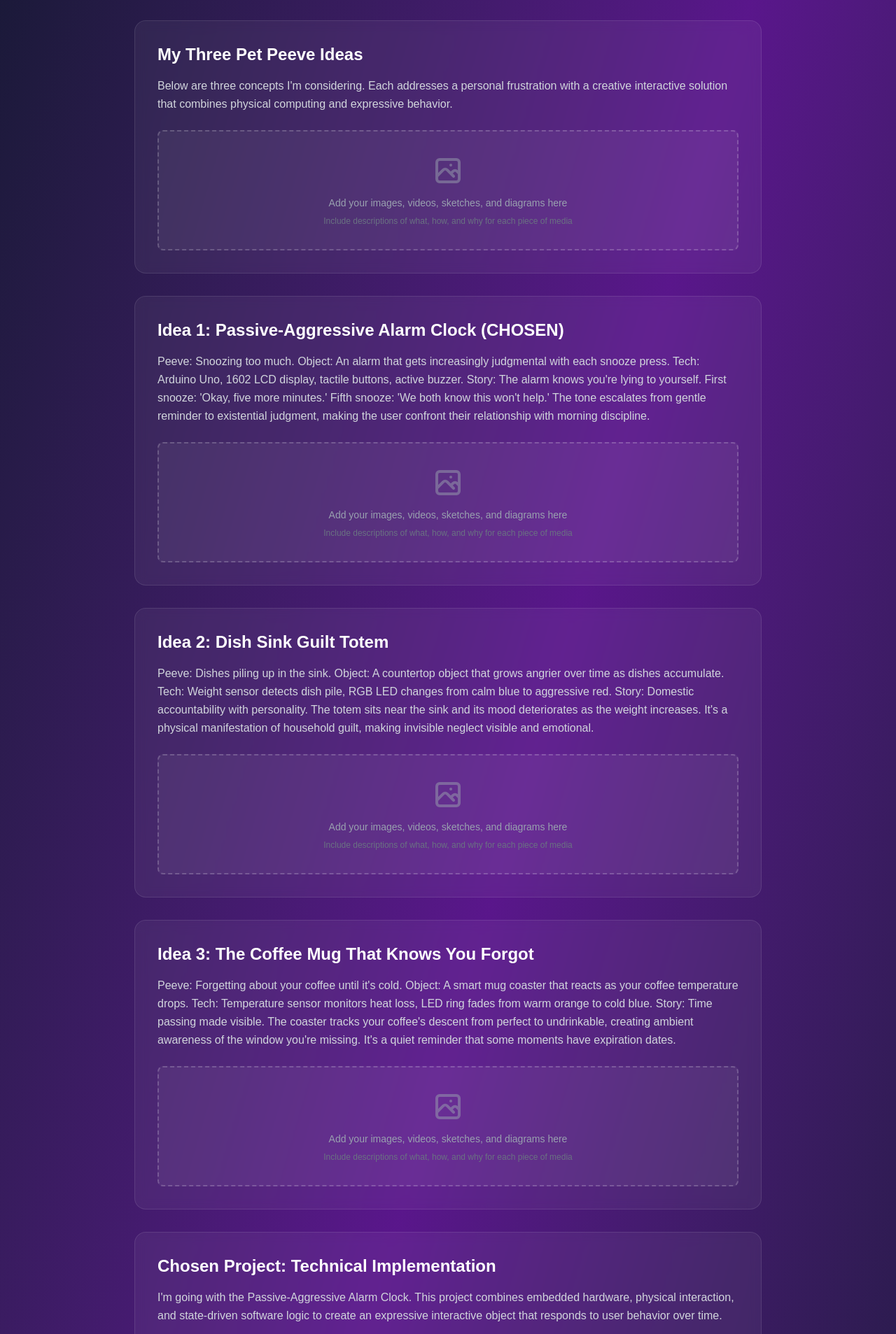
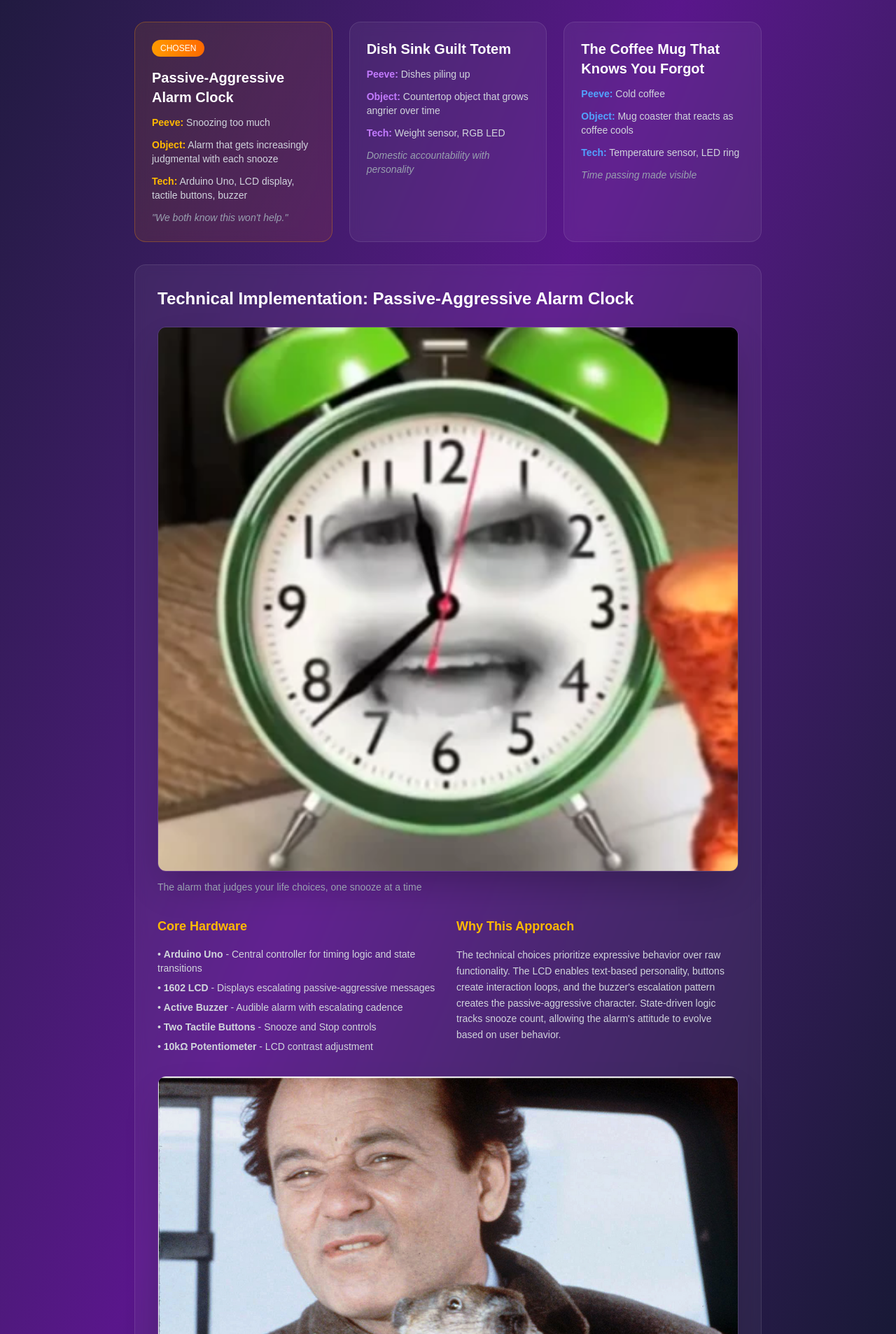
Before and after one commit to atreyusutton/creative-tech, a Next.js app: page /projects/idc1-ideation in a window 1280 px wide. Shown: the part 713-2620 px from the top of the page at 70% size. Built offline with nearby package versions, Linux system fonts and the light colour scheme.

Commit message:
Clean up IDC1 Ideation page with better flow and add alarm clock images

```diff
--- a/app/projects/[id]/page.tsx
+++ b/app/projects/[id]/page.tsx
@@ -16,40 +16,12 @@ const projectsData: Record<string, {
     color: "from-purple-500 to-pink-500",
     sections: [
       {
-        heading: "Assignment Overview",
-        content: "Design and prototype an interactive object that addresses a personal pet peeve (PPP). The object must incorporate an Arduino (microcontroller), circuit, and code. It should function both technically and aesthetically—as much storytelling as technical implementation. Due: Project 3/5/26, Ideation 1/29/26."
+        heading: "The Challenge",
+        content: "Design and prototype an interactive object that addresses a personal pet peeve. Must incorporate Arduino, circuit, and code. It should function both technically and aesthetically—as much storytelling as technical implementation. Due: Project 3/5/26"
       },
       {
-        heading: "My Three Pet Peeve Ideas",
-        content: "Below are three concepts I'm considering. Each addresses a personal frustration with a creative interactive solution that combines physical computing and expressive behavior."
-      },
-      {
-        heading: "Idea 1: Passive-Aggressive Alarm Clock (CHOSEN)",
-        content: "Peeve: Snoozing too much. Object: An alarm that gets increasingly judgmental with each snooze press. Tech: Arduino Uno, 1602 LCD display, tactile buttons, active buzzer. Story: The alarm knows you're lying to yourself. First snooze: 'Okay, five more minutes.' Fifth snooze: 'We both know this won't help.' The tone escalates from gentle reminder to existential judgment, making the user confront their relationship with morning discipline."
-      },
-      {
-        heading: "Idea 2: Dish Sink Guilt Totem",
-        content: "Peeve: Dishes piling up in the sink. Object: A countertop object that grows angrier over time as dishes accumulate. Tech: Weight sensor detects dish pile, RGB LED changes from calm blue to aggressive red. Story: Domestic accountability with personality. The totem sits near the sink and its mood deteriorates as the weight increases. It's a physical manifestation of household guilt, making invisible neglect visible and emotional."
-      },
-      {
-        heading: "Idea 3: The Coffee Mug That Knows You Forgot",
-        content: "Peeve: Forgetting about your coffee until it's cold. Object: A smart mug coaster that reacts as your coffee temperature drops. Tech: Temperature sensor monitors heat loss, LED ring fades from warm orange to cold blue. Story: Time passing made visible. The coaster tracks your coffee's descent from perfect to undrinkable, creating ambient awareness of the window you're missing. It's a quiet reminder that some moments have expiration dates."
-      },
-      {
-        heading: "Chosen Project: Technical Implementation",
-        content: "I'm going with the Passive-Aggressive Alarm Clock. This project combines embedded hardware, physical interaction, and state-driven software logic to create an expressive interactive object that responds to user behavior over time."
-      },
-      {
-        heading: "Core Hardware Stack",
-        content: "Microcontroller: Arduino Uno acts as the central controller, handling timing logic, state transitions, input reading, and output coordination. Display: 1602 Character LCD (Parallel, 4-bit mode) displays system time, alarm state, and escalating passive-aggressive messages using the LiquidCrystal library. Contrast controlled via hardware potentiometer for stable readability."
-      },
-      {
-        heading: "Input & Output Components",
-        content: "Input: Two tactile push buttons (Snooze and Stop) configured using INPUT_PULLUP, eliminating need for external resistors. Button presses drive state transitions and behavioral escalation. Output: Active Buzzer provides audible alarm using simple HIGH/LOW digital control. Beep cadence escalates based on user behavior rather than volume, reinforcing the project's emotional tone. Analog Control: 10kΩ Potentiometer adjusts LCD contrast via VO pin, separating display legibility from logic."
-      },
-      {
-        heading: "Why This Approach",
-        content: "The technical choices prioritize expressive behavior over raw functionality. The LCD enables text-based personality, buttons create interaction loops, and the buzzer's escalation pattern (not volume) creates the passive-aggressive character. State-driven logic tracks snooze count and time, allowing the alarm's attitude to evolve based on user behavior. It's a system that develops a relationship with the user through repeated interactions."
+        heading: "Three Pet Peeve Ideas",
+        content: "Each concept addresses a personal frustration with an interactive solution that combines physical computing and expressive behavior."
       }
     ]
   },
@@ -282,7 +254,8 @@ export default async function ProjectPage({ params }: { params: Promise<{ id: st
                 <div className="text-gray-300 leading-relaxed space-y-4">
                   <p>{section.content}</p>
 
-                  {/* Placeholder for media */}
+                  {/* Only show placeholder for non-IDC1 ideation pages */}
+                  {id !== 'idc1-ideation' && (
                     <div className="mt-6 p-8 border-2 border-dashed border-white/20 rounded-lg bg-white/5">
                       <div className="text-center text-gray-400">
                         <svg className="w-12 h-12 mx-auto mb-3 opacity-50" fill="none" viewBox="0 0 24 24" stroke="currentColor">
@@ -296,10 +269,115 @@ export default async function ProjectPage({ params }: { params: Promise<{ id: st
                         </p>
                       </div>
                     </div>
+                  )}
                 </div>
               </div>
             ))}
           </div>
+
+          {/* Custom content for IDC1 Ideation */}
+          {id === 'idc1-ideation' && (
+            <>
+              {/* Three Ideas Grid */}
+              <div className="grid md:grid-cols-3 gap-6 mt-8">
+                {/* Idea 1 - Passive-Aggressive Alarm Clock */}
+                <div className="bg-gradient-to-br from-amber-500/10 to-orange-500/10 backdrop-blur-sm border border-amber-500/30 rounded-2xl p-6 hover:border-amber-500/50 transition-all">
+                  <div className="inline-block px-3 py-1 rounded-full bg-gradient-to-r from-amber-500 to-orange-500 text-white text-xs font-medium mb-4">
+                    CHOSEN
+                  </div>
+                  <h3 className="text-xl font-bold text-white mb-3">
+                    Passive-Aggressive Alarm Clock
+                  </h3>
+                  <div className="space-y-3 text-gray-300 text-sm">
+                    <p><strong className="text-amber-400">Peeve:</strong> Snoozing too much</p>
+                    <p><strong className="text-amber-400">Object:</strong> Alarm that gets increasingly judgmental with each snooze</p>
+                    <p><strong className="text-amber-400">Tech:</strong> Arduino Uno, LCD display, tactile buttons, buzzer</p>
+                    <p className="text-gray-400 italic">&quot;We both know this won&apos;t help.&quot;</p>
+                  </div>
+                </div>
+
+                {/* Idea 2 - Dish Sink Guilt Totem */}
+                <div className="bg-white/5 backdrop-blur-sm border border-white/10 rounded-2xl p-6 hover:border-white/20 transition-all">
+                  <h3 className="text-xl font-bold text-white mb-3">
+                    Dish Sink Guilt Totem
+                  </h3>
+                  <div className="space-y-3 text-gray-300 text-sm">
+                    <p><strong className="text-purple-400">Peeve:</strong> Dishes piling up</p>
+                    <p><strong className="text-purple-400">Object:</strong> Countertop object that grows angrier over time</p>
+                    <p><strong className="text-purple-400">Tech:</strong> Weight sensor, RGB LED</p>
+                    <p className="text-gray-400 italic">Domestic accountability with personality</p>
+                  </div>
+                </div>
+
+                {/* Idea 3 - Coffee Mug */}
+                <div className="bg-white/5 backdrop-blur-sm border border-white/10 rounded-2xl p-6 hover:border-white/20 transition-all">
+                  <h3 className="text-xl font-bold text-white mb-3">
+                    The Coffee Mug That Knows You Forgot
+                  </h3>
+                  <div className="space-y-3 text-gray-300 text-sm">
+                    <p><strong className="text-blue-400">Peeve:</strong> Cold coffee</p>
+                    <p><strong className="text-blue-400">Object:</strong> Mug coaster that reacts as coffee cools</p>
+                    <p><strong className="text-blue-400">Tech:</strong> Temperature sensor, LED ring</p>
+                    <p className="text-gray-400 italic">Time passing made visible</p>
+                  </div>
+                </div>
+              </div>
+
+              {/* Technical Stack Section */}
+              <div className="mt-8 bg-white/5 backdrop-blur-sm border border-white/10 rounded-2xl p-8">
+                <h2 className="text-2xl font-bold text-white mb-6">
+                  Technical Implementation: Passive-Aggressive Alarm Clock
+                </h2>
+
+                {/* Image 1 */}
+                <div className="mb-8">
+                  <img
+                    src="/idc1/annoying-alarm.webp"
+                    alt="Passive-aggressive alarm clock concept"
+                    className="w-full rounded-xl shadow-2xl border border-white/10"
+                  />
+                  <p className="mt-3 text-gray-400 text-sm">
+                    The alarm that judges your life choices, one snooze at a time
+                  </p>
+                </div>
+
+                <div className="grid md:grid-cols-2 gap-6 mb-8">
+                  <div className="space-y-4">
+                    <h3 className="text-lg font-semibold text-amber-400">Core Hardware</h3>
+                    <ul className="space-y-2 text-gray-300 text-sm">
+                      <li>• <strong>Arduino Uno</strong> - Central controller for timing logic and state transitions</li>
+                      <li>• <strong>1602 LCD</strong> - Displays escalating passive-aggressive messages</li>
+                      <li>• <strong>Active Buzzer</strong> - Audible alarm with escalating cadence</li>
+                      <li>• <strong>Two Tactile Buttons</strong> - Snooze and Stop controls</li>
+                      <li>• <strong>10kΩ Potentiometer</strong> - LCD contrast adjustment</li>
+                    </ul>
+                  </div>
+
+                  <div className="space-y-4">
+                    <h3 className="text-lg font-semibold text-amber-400">Why This Approach</h3>
+                    <p className="text-gray-300 text-sm leading-relaxed">
+                      The technical choices prioritize expressive behavior over raw functionality. The LCD enables
+                      text-based personality, buttons create interaction loops, and the buzzer&apos;s escalation pattern
+                      creates the passive-aggressive character. State-driven logic tracks snooze count, allowing the
+                      alarm&apos;s attitude to evolve based on user behavior.
+                    </p>
+                  </div>
+                </div>
+
+                {/* Image 2 */}
+                <div>
+                  <img
+                    src="/idc1/billmurray.png"
+                    alt="Bill Murray Groundhog Day - the eternal snooze loop"
+                    className="w-full rounded-xl shadow-2xl border border-white/10"
+                  />
+                  <p className="mt-3 text-gray-400 text-sm">
+                    <em>Groundhog Day</em> - A visual metaphor for the eternal snooze loop. The alarm becomes your personal Phil Connors.
+                  </p>
+                </div>
+              </div>
+            </>
+          )}
 
           {/* Guide Section */}
           <div className="mt-12 p-6 bg-purple-500/10 border border-purple-500/20 rounded-2xl">
```
Also changed, not shown: public/idc1/annoying-alarm.webp (added), public/idc1/billmurray.png (added). Lines whose indentation alone changed are shown as unchanged.
